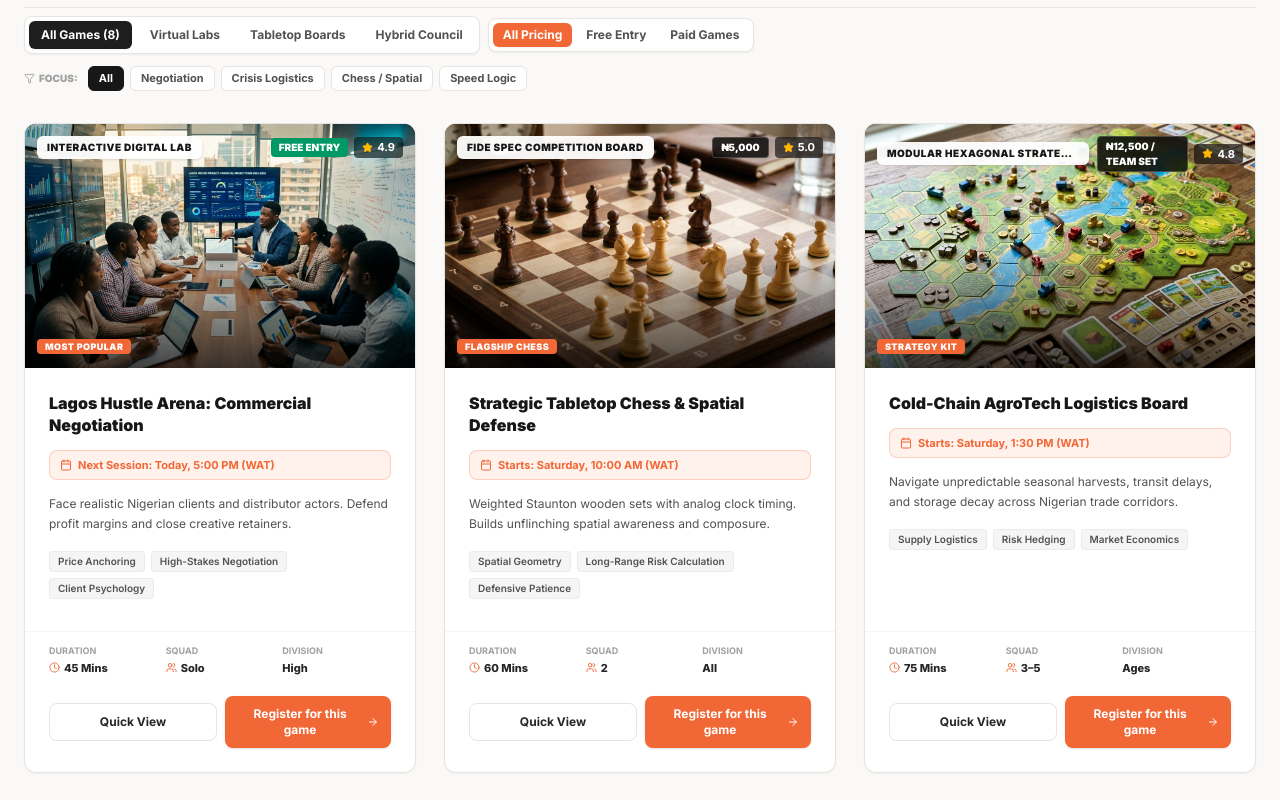
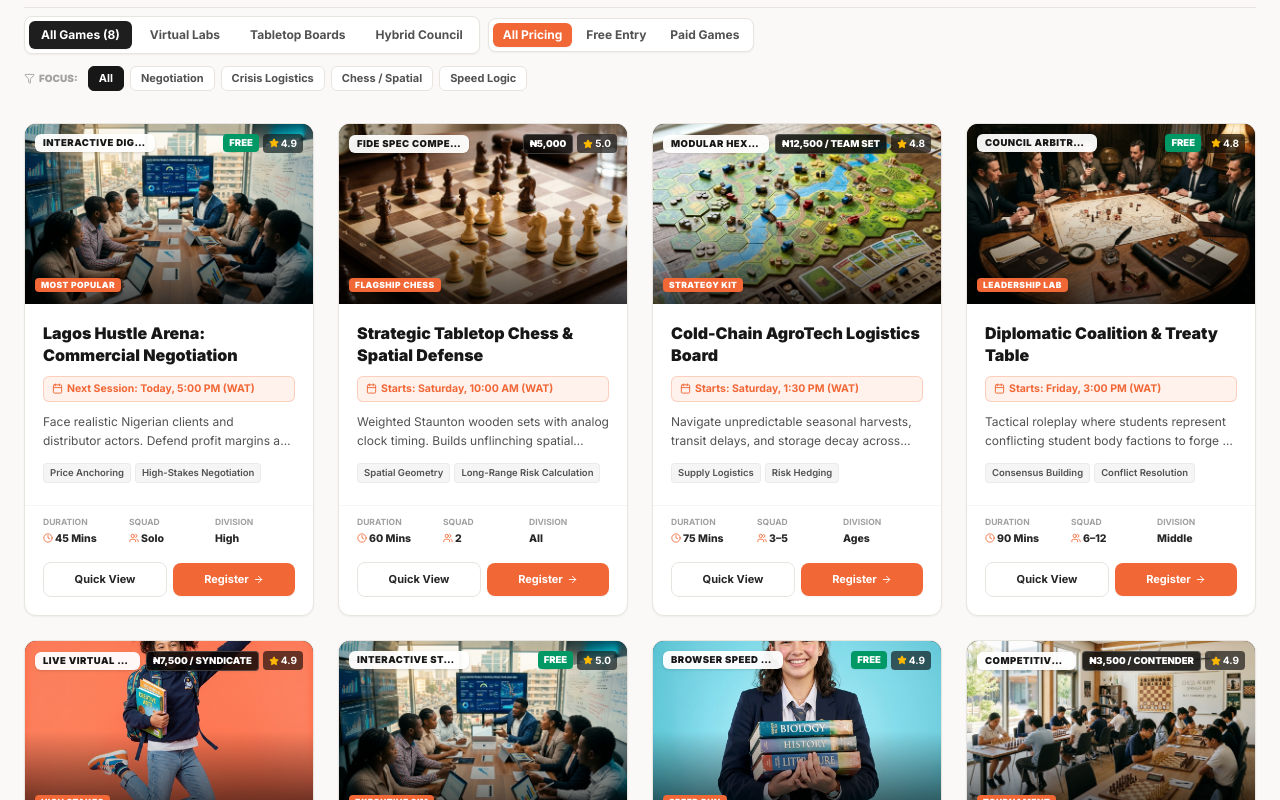
Before and after one commit to Adebayo0001/beyond-the-school-wall, a Next.js app: page /simulations in a window 1280 px wide. Shown: the part 760-1560 px from the top of the page. Built offline with nearby package versions, Linux system fonts and the light colour scheme.

Commit message:
feat(store): display 4 products and games per row on desktop

```diff
--- a/components/pages/SimulationGames.tsx
+++ b/components/pages/SimulationGames.tsx
@@ -733,8 +733,8 @@ export default function SimulationGames() {
           </div>
         )}
 
-        {/* Game Cards Grid: 16:10 Photographic Cards with Punchy Copy & Breathing Space */}
-        <div className="grid grid-cols-1 md:grid-cols-2 lg:grid-cols-3 gap-6 sm:gap-7">
+        {/* Game Cards Grid: 4-Column Photographic Cards with Punchy Copy */}
+        <div className="grid grid-cols-1 sm:grid-cols-2 md:grid-cols-3 lg:grid-cols-4 gap-5 sm:gap-6">
           {filteredCatalogGames.map((game) => (
             <div
               key={game.id}
@@ -755,64 +755,64 @@ export default function SimulationGames() {
                   <div className="absolute inset-0 bg-gradient-to-t from-black/70 via-transparent to-transparent" />
 
                   {/* Floating Badges Top */}
-                  <div className="absolute top-3 inset-x-3 flex items-center justify-between gap-2">
-                    <span className="text-[10px] font-black uppercase tracking-wider px-2.5 py-1 rounded-md bg-white/95 text-neutral-900 shadow-sm truncate">
+                  <div className="absolute top-2.5 inset-x-2.5 flex items-center justify-between gap-1.5">
+                    <span className="text-[9.5px] font-black uppercase tracking-wider px-2 py-0.5 rounded-md bg-white/95 text-neutral-900 shadow-sm truncate max-w-[120px]">
                       {game.formatName}
                     </span>
 
-                    <div className="flex items-center gap-1.5">
+                    <div className="flex items-center gap-1 shrink-0">
                       {/* Price Pill */}
                       {game.priceType === 'free' ? (
-                        <span className="px-2 py-0.5 bg-emerald-600 text-white text-[10px] font-black uppercase rounded shadow-xs">
-                          Free Entry
+                        <span className="px-1.5 py-0.5 bg-emerald-600 text-white text-[9.5px] font-black uppercase rounded shadow-xs">
+                          Free
                         </span>
                       ) : (
-                        <span className="px-2 py-0.5 bg-black/80 backdrop-blur-md border border-white/20 text-white text-[10px] font-black uppercase rounded shadow-xs">
+                        <span className="px-1.5 py-0.5 bg-black/80 backdrop-blur-md border border-white/20 text-white text-[9.5px] font-black uppercase rounded shadow-xs">
                           {game.price}
                         </span>
                       )}
 
-                      <div className="flex items-center gap-1 bg-black/60 backdrop-blur-md px-2 py-0.5 rounded text-white text-[11px] font-bold">
-                        <Star size={11} className="fill-amber-400 text-amber-400" />
+                      <div className="flex items-center gap-0.5 bg-black/60 backdrop-blur-md px-1.5 py-0.5 rounded text-white text-[10px] font-bold">
+                        <Star size={10} className="fill-amber-400 text-amber-400" />
                         <span>{game.rating.toFixed(1)}</span>
                       </div>
                     </div>
                   </div>
 
                   {game.badge && (
-                    <div className="absolute bottom-3 left-3">
-                      <span className="text-[9px] font-black uppercase tracking-wider px-2 py-0.5 rounded bg-[#F16736] text-white shadow-xs">
+                    <div className="absolute bottom-2.5 left-2.5">
+                      <span className="text-[8.5px] font-black uppercase tracking-wider px-1.5 py-0.5 rounded bg-[#F16736] text-white shadow-xs">
                         {game.badge}
                       </span>
                     </div>
                   )}
                 </div>
 
-                {/* Card Content with Generous Breathing Space */}
-                <div className="p-6 space-y-3.5">
+                {/* Card Content */}
+                <div className="p-4 sm:p-4.5 space-y-2.5">
                   <h3
                     onClick={() => setSelectedGameForModal(game)}
-                    className="text-base font-black text-neutral-900 leading-snug group-hover:text-[#F16736] transition-colors cursor-pointer"
+                    className="text-sm sm:text-base font-black text-neutral-900 leading-snug group-hover:text-[#F16736] transition-colors cursor-pointer line-clamp-2"
                   >
                     {game.title}
                   </h3>
 
                   {/* Start Timing Indicator */}
-                  <div className="flex items-center gap-1.5 text-[11px] font-bold text-[#F16736] bg-[#fff1eb] border border-[#F16736]/25 px-2.5 py-1.5 rounded-lg">
-                    <Calendar size={12} className="text-[#F16736] shrink-0" />
+                  <div className="flex items-center gap-1 text-[10.5px] font-bold text-[#F16736] bg-[#fff1eb] border border-[#F16736]/25 px-2 py-1 rounded-md">
+                    <Calendar size={11} className="text-[#F16736] shrink-0" />
                     <span className="truncate">{game.startTime}</span>
                   </div>
 
-                  <p className="text-xs text-neutral-600 leading-relaxed font-normal">
+                  <p className="text-xs text-neutral-600 leading-relaxed font-normal line-clamp-2">
                     {game.hook}
                   </p>
 
                   {/* Skills tags */}
-                  <div className="flex flex-wrap gap-1.5 pt-1">
-                    {game.skills.map((skill, sIdx) => (
+                  <div className="flex flex-wrap gap-1 pt-0.5">
+                    {game.skills.slice(0, 2).map((skill, sIdx) => (
                       <span
                         key={sIdx}
-                        className="text-[10px] font-semibold text-neutral-600 bg-neutral-100 px-2 py-0.5 rounded border border-neutral-200/60"
+                        className="text-[9.5px] font-semibold text-neutral-600 bg-neutral-100 px-1.5 py-0.5 rounded border border-neutral-200/60"
                       >
                         {skill}
                       </span>
@@ -822,47 +822,47 @@ export default function SimulationGames() {
               </div>
 
               {/* Bottom Actions & Meta */}
-              <div className="px-6 pb-6 pt-3 space-y-4 border-t border-neutral-100 mt-2">
-                <div className="grid grid-cols-3 gap-2 text-[11px] text-neutral-600">
+              <div className="px-4 sm:px-4.5 pb-4 sm:pb-4.5 pt-2.5 space-y-3 border-t border-neutral-100 mt-1">
+                <div className="grid grid-cols-3 gap-1.5 text-[10.5px] text-neutral-600">
                   <div className="space-y-0.5">
-                    <span className="text-[9px] font-bold uppercase text-neutral-400 block">Duration</span>
-                    <span className="font-extrabold flex items-center gap-1 text-neutral-800">
-                      <Clock size={11} className="text-[#F16736]" />
+                    <span className="text-[8.5px] font-bold uppercase text-neutral-400 block">Duration</span>
+                    <span className="font-extrabold flex items-center gap-0.5 text-neutral-800 text-[10.5px]">
+                      <Clock size={10} className="text-[#F16736]" />
                       {game.duration}
                     </span>
                   </div>
 
                   <div className="space-y-0.5">
-                    <span className="text-[9px] font-bold uppercase text-neutral-400 block">Squad</span>
-                    <span className="font-extrabold flex items-center gap-1 text-neutral-800">
-                      <Users size={11} className="text-[#F16736]" />
+                    <span className="text-[8.5px] font-bold uppercase text-neutral-400 block">Squad</span>
+                    <span className="font-extrabold flex items-center gap-0.5 text-neutral-800 text-[10.5px]">
+                      <Users size={10} className="text-[#F16736]" />
                       {game.groupSizeLabel.split(' ')[0]}
                     </span>
                   </div>
 
                   <div className="space-y-0.5">
-                    <span className="text-[9px] font-bold uppercase text-neutral-400 block">Division</span>
-                    <span className="font-extrabold text-neutral-800 truncate block">
+                    <span className="text-[8.5px] font-bold uppercase text-neutral-400 block">Division</span>
+                    <span className="font-extrabold text-neutral-800 truncate block text-[10.5px]">
                       {game.ageLabel.split(' ')[0]}
                     </span>
                   </div>
                 </div>
 
-                {/* Dual Action Buttons: Quick View & Register for this game */}
-                <div className="flex items-center gap-2 pt-1">
+                {/* Dual Action Buttons: Quick View & Register */}
+                <div className="flex items-center gap-1.5 pt-1">
                   <button
                     onClick={() => setSelectedGameForModal(game)}
-                    className="flex-1 py-2.5 px-3 bg-white hover:bg-neutral-50 text-neutral-800 border border-[#e8e5e0] hover:border-neutral-300 text-xs font-bold rounded-lg transition-all text-center cursor-pointer"
+                    className="flex-1 py-2 px-2 bg-white hover:bg-neutral-50 text-neutral-800 border border-[#e8e5e0] hover:border-neutral-300 text-[11px] font-bold rounded-lg transition-all text-center cursor-pointer"
                   >
                     Quick View
                   </button>
 
                   <button
                     onClick={() => openRegistration(game)}
-                    className="flex-1 py-2.5 px-3 bg-[#F16736] hover:bg-[#e05423] text-white text-xs font-bold rounded-lg shadow-sm hover:shadow transition-all text-center flex items-center justify-center gap-1 cursor-pointer"
+                    className="flex-1 py-2 px-2 bg-[#F16736] hover:bg-[#e05423] text-white text-[11px] font-bold rounded-lg shadow-xs hover:shadow transition-all text-center flex items-center justify-center gap-1 cursor-pointer"
                   >
-                    <span>Register for this game</span>
-                    <ArrowRight size={12} />
+                    <span>Register</span>
+                    <ArrowRight size={11} />
                   </button>
                 </div>
               </div>
```
Also changed, not shown: components/pages/GameRecommendations.tsx (+23 -24 lines), components/pages/TabletopGames.tsx (+14 -14 lines).
